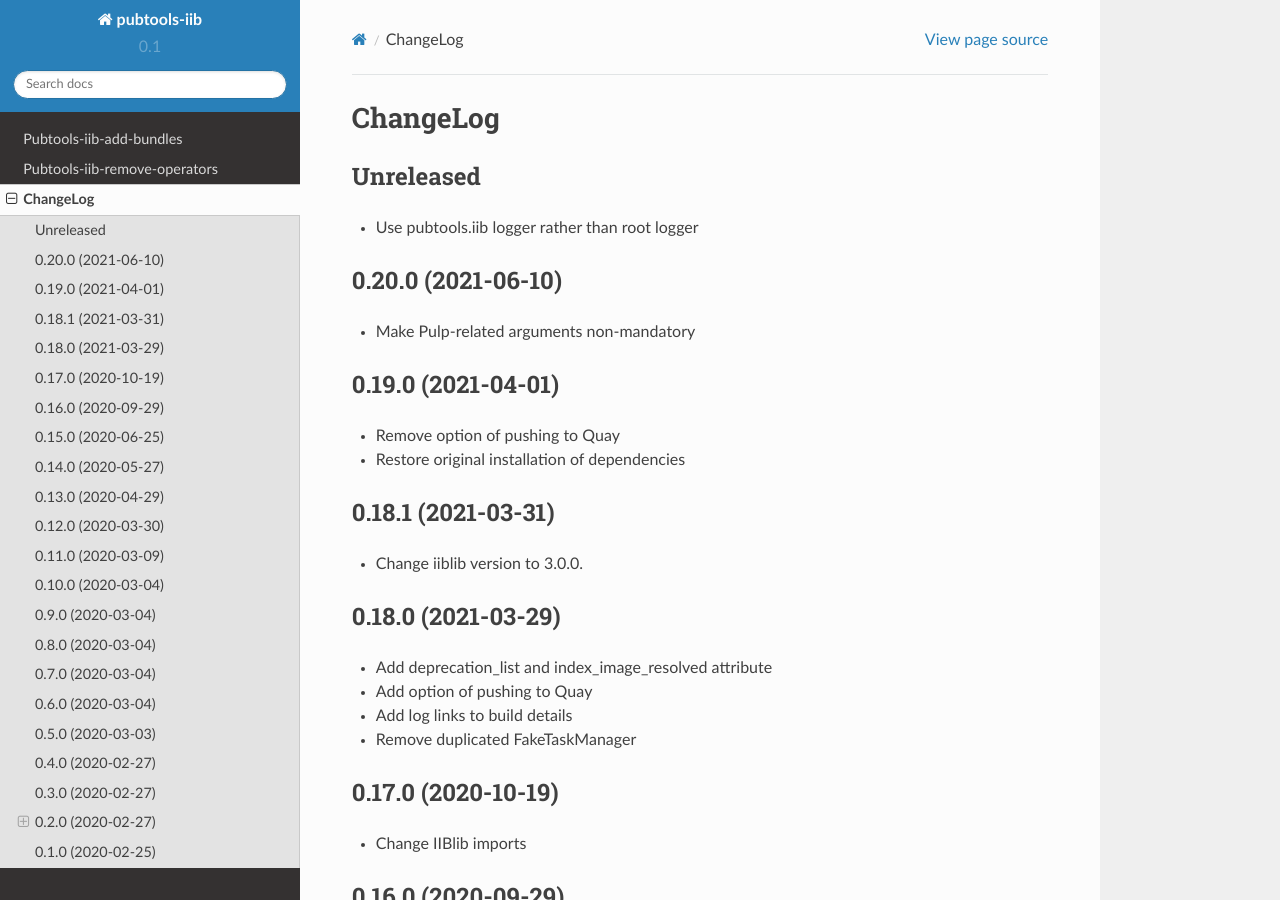
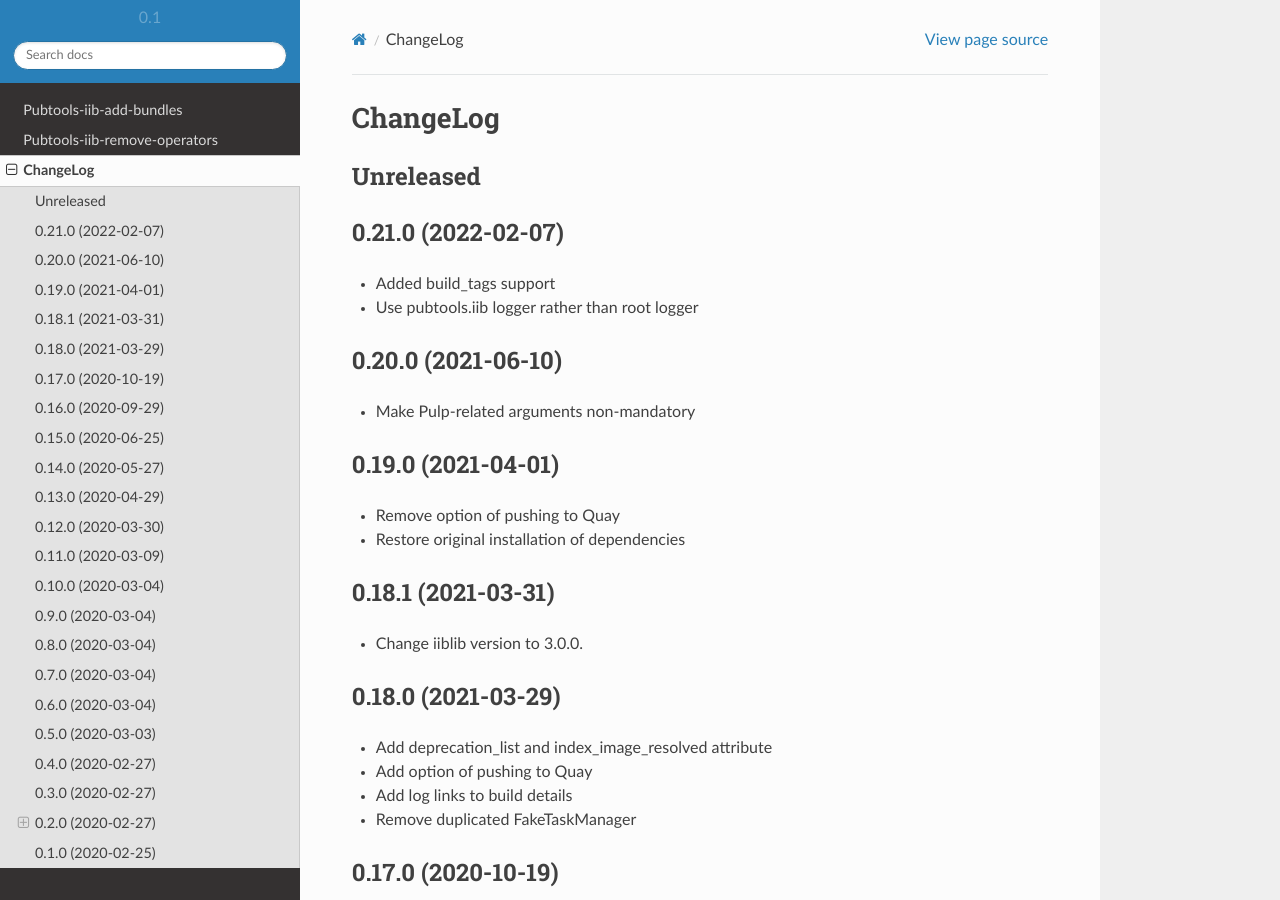
Before and after one commit to release-engineering/pubtools-iib, a Sphinx documentation site: the page built from docs/source/CHANGELOG.rst, in a window 1280 px wide and 900 px high. Built offline with Sphinx 7.4.7 and the Read the Docs theme 2.0.0, drawn with Linux system fonts in a browser that asks for light colours.

Commit message:
Release v0.21.0

```diff
--- a/docs/source/CHANGELOG.rst
+++ b/docs/source/CHANGELOG.rst
@@ -3,6 +3,10 @@
 
 Unreleased
 -----------
+
+0.21.0 (2022-02-07)
+-------------------
+* Added build_tags support
 * Use pubtools.iib logger rather than root logger
 
 0.20.0 (2021-06-10)
```
